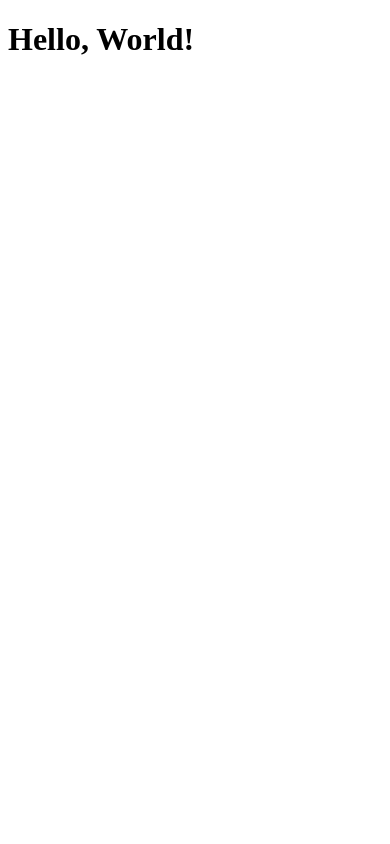
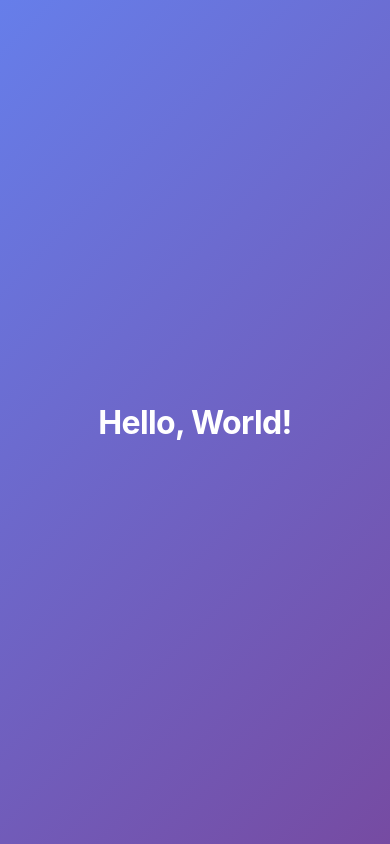
Before and after one commit to yijia-640/test_codebase, a plain HTML site: page index.html in a window 390 px wide. Drawn offline with Linux system fonts and the light colour scheme.

Commit message:
feat: optimize index.html with responsive styling and animation
Add viewport meta, gradient background, flex centering layout,
responsive font sizing, system font stack, and fade-in animation.

```diff
--- a/index.html
+++ b/index.html
@@ -2,7 +2,30 @@
 <html lang="zh">
 <head>
     <meta charset="UTF-8">
+    <meta name="viewport" content="width=device-width, initial-scale=1.0">
     <title>Hello</title>
+    <style>
+        * { margin: 0; padding: 0; box-sizing: border-box; }
+        html, body { height: 100%; }
+        body {
+            font-family: -apple-system, BlinkMacSystemFont, "Segoe UI", Roboto, sans-serif;
+            display: flex;
+            align-items: center;
+            justify-content: center;
+            background: linear-gradient(135deg, #667eea 0%, #764ba2 100%);
+            color: #fff;
+        }
+        h1 {
+            font-size: clamp(2rem, 8vw, 4.5rem);
+            font-weight: 700;
+            letter-spacing: -0.02em;
+            animation: fadeIn 0.8s ease-out;
+        }
+        @keyframes fadeIn {
+            from { opacity: 0; transform: translateY(20px); }
+            to { opacity: 1; transform: translateY(0); }
+        }
+    </style>
 </head>
 <body>
     <h1>Hello, World!</h1>
```
